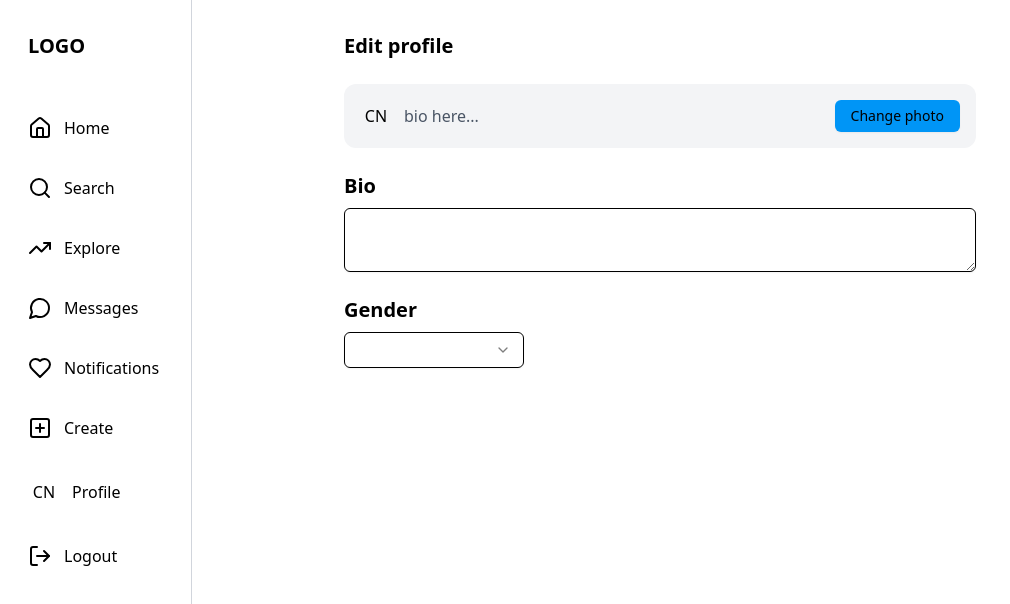
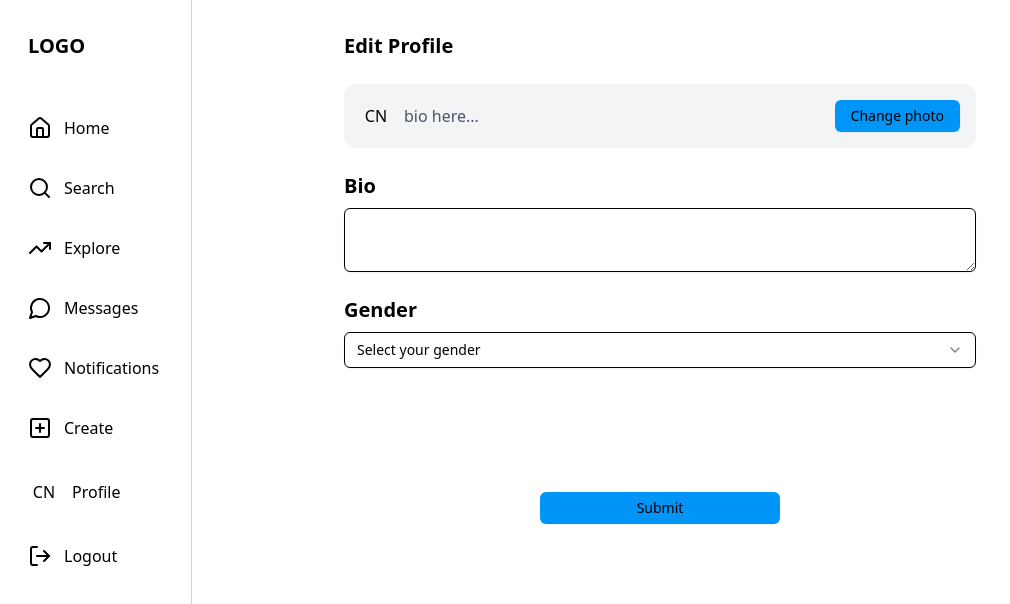
Before and after one commit to PramodBelagali49/SocialNet, a React (Vite) app in the folder frontend/: page /profile/edit in a window 1280 px wide. Shown: the top 604 px of the page, without its empty margins (0-1010 px from the left). Built offline with nearby package versions, Linux system fonts and the light colour scheme.

Commit message:
handling file/profilePic,bio,gender update

```diff
--- a/frontend/src/components/EditProfile.jsx
+++ b/frontend/src/components/EditProfile.jsx
@@ -1,17 +1,79 @@
-import React, { useRef } from 'react'
+import React, { useRef, useState } from 'react'
 import { Avatar, AvatarFallback, AvatarImage } from './ui/avatar'
-import { useSelector } from 'react-redux'
+import { useDispatch, useSelector } from 'react-redux'
 import { Textarea } from './ui/textarea';
 import { Button } from './ui/Button';
 import { Select, SelectContent, SelectGroup, SelectItem, SelectTrigger, SelectValue } from './ui/select';
+import { Loader2 } from 'lucide-react';
+import { useNavigate } from 'react-router-dom';
+import axios from 'axios';
+import { setAuthUser, setUserProfile } from '@/redux/authSlice';
+import { toast } from 'sonner';
 
 function EditProfile() {
     const imageRef=useRef();
+    const dispatch=useDispatch();
+    const navigate=useNavigate();
     const {user}=useSelector(store=>store.auth);
+    const [loading,setLoading]=useState(false);
+
+    const [input,setInput]=useState({
+        profilePicture:user?.profilePicture,
+        gender:user?.gender,
+        bio:user?.bio
+    })
+
+    const fileChangeHandler=(e)=>{
+        const file=e.target.files?.[0];
+        if(file){
+            setInput({...input,profilePicture:file})
+        }
+    }
+
+    const editProfileHandler=async()=>{
+        const formData=new FormData();
+        if(input?.bio !== undefined && input?.bio !== "") {
+            formData.append("bio", input.bio);
+        }
+        if(input?.gender !== undefined && input?.gender !== "") {
+            formData.append("gender", input.gender);
+        }
+        if(input.profilePicture && input.profilePicture !== user?.profilePicture){
+            formData.append("profilePicture", input.profilePicture);
+        }
+        try {
+            setLoading(true);
+            const res=await axios.post("http://localhost:3600/api/user/profile/edit",formData,{
+                headers:{
+                    "Content-Type":"multipart/form-data"
+                },
+                withCredentials:true
+            });
+            if(res.data.success){
+                console.log("res.data: " ,res.data);
+                toast.success(res.data.message);
+                const updatedUser={
+                    ...user,
+                    bio:res.data.user?.bio,
+                    gender:res.data.user?.gender,
+                    profilePicture:res.data.user?.profilePicture,
+                }
+                dispatch(setAuthUser(updatedUser));
+                dispatch(setUserProfile(updatedUser));
+                navigate(`/profile/${user?._id}`);
+            }
+        } catch (error) {
+            console.log(error);
+            toast.error(error?.response?.data?.message);
+        } finally{
+            setLoading(false);
+        }
+    }
+
     return (
         <div className='flex max-w-2xl mx-auto pl-10 my-8'>
             <section className='flex flex-col gap-6 w-full'>
-            <h1 className='font-bold text-xl'>Edit profile</h1>
+                <h1 className='font-bold text-xl'>Edit Profile</h1>
                 <div className='flex items-center justify-between bg-gray-100 rounded-xl p-4'>
                     <div className='flex items-center gap-3'>
                         <Avatar>
@@ -23,26 +85,43 @@ function EditProfile() {
                             <span className='text-gray-600'>{user?.bio || "bio here..."}</span>
                         </div>
                     </div>
-                <input ref={imageRef} type="file" className='hidden'/>
+                    <input ref={imageRef} onChange={fileChangeHandler} type="file" className='hidden'/>
                     <Button onClick={()=>imageRef.current.click()} className="bg-[#0095f6] h-8 hover:bg-[#84c2eb]">Change photo</Button>
                 </div>
                 <div>
                     <h1 className='font-bold text-xl mb-2'>Bio</h1>
-                <Textarea name="bio" className="focus-visible:ring-transparent"/>
+                    <Textarea value={input?.bio} name="bio" className="focus-visible:ring-transparent"
+                        onChange={(e)=>setInput({...input,bio:e.target.value})}
+                    />
                 </div>
                 <div>
                     <h1 className='font-bold text-xl mb-2'>Gender</h1>
-                <Select className>
-                    <SelectTrigger className="w-[180px]">
-                        <SelectValue/>
+                    <Select defaultValue={input?.gender}
+                        onValueChange={(value)=>setInput({...input,gender:value})}
+                    >
+                        <SelectTrigger className="w-full focus-visible:ring-transparent">
+                            <SelectValue placeholder="Select your gender"/>
                         </SelectTrigger>
                         <SelectContent>
                             <SelectGroup>
-                            <SelectItem value="Male" className="text-md">Male</SelectItem>
-                            <SelectItem value="Female">Female</SelectItem>
+                                <SelectItem value="male">male</SelectItem>
+                                <SelectItem value="female">female</SelectItem>
+                                <SelectItem value="prefer not say">prefer not say</SelectItem>
                             </SelectGroup>
                         </SelectContent>
                     </Select>
+                </div>
+                <div className='flex text-center mt-[100px] mx-auto'>
+                    {
+                        loading ? (
+                            <Button className='w-60 bg-[#0095f6] h-8 hover:bg-[#83b5d7]'>
+                                <Loader2 className='mr-1 h-4 w-4 animate-spin'/>
+                                Please wait
+                            </Button>
+                        ) : (
+                            <Button onClick={editProfileHandler} className='w-60 bg-[#0095f6] h-8 hover:bg-[#84c2eb]'>Submit</Button>
+                        )
+                    }
                 </div>
             </section>
         </div>
```
Lines whose indentation alone changed are shown as unchanged.
